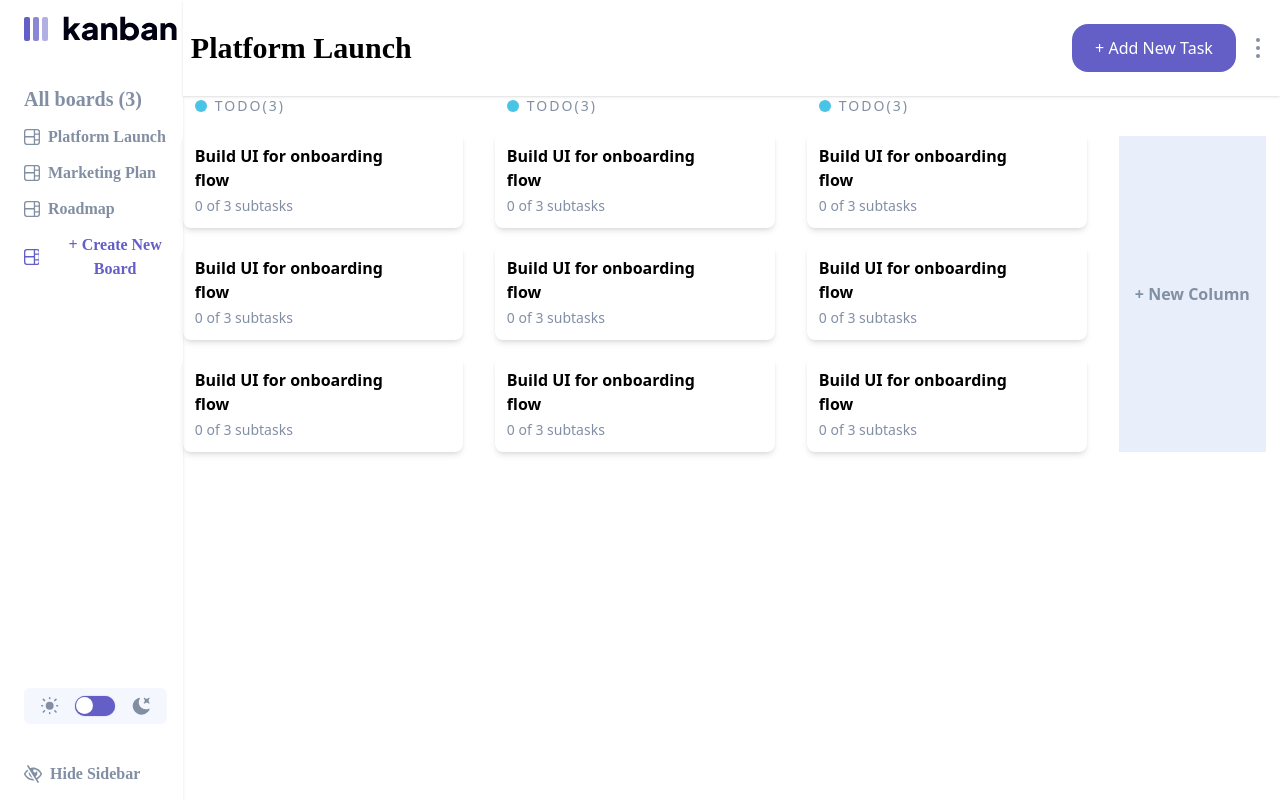
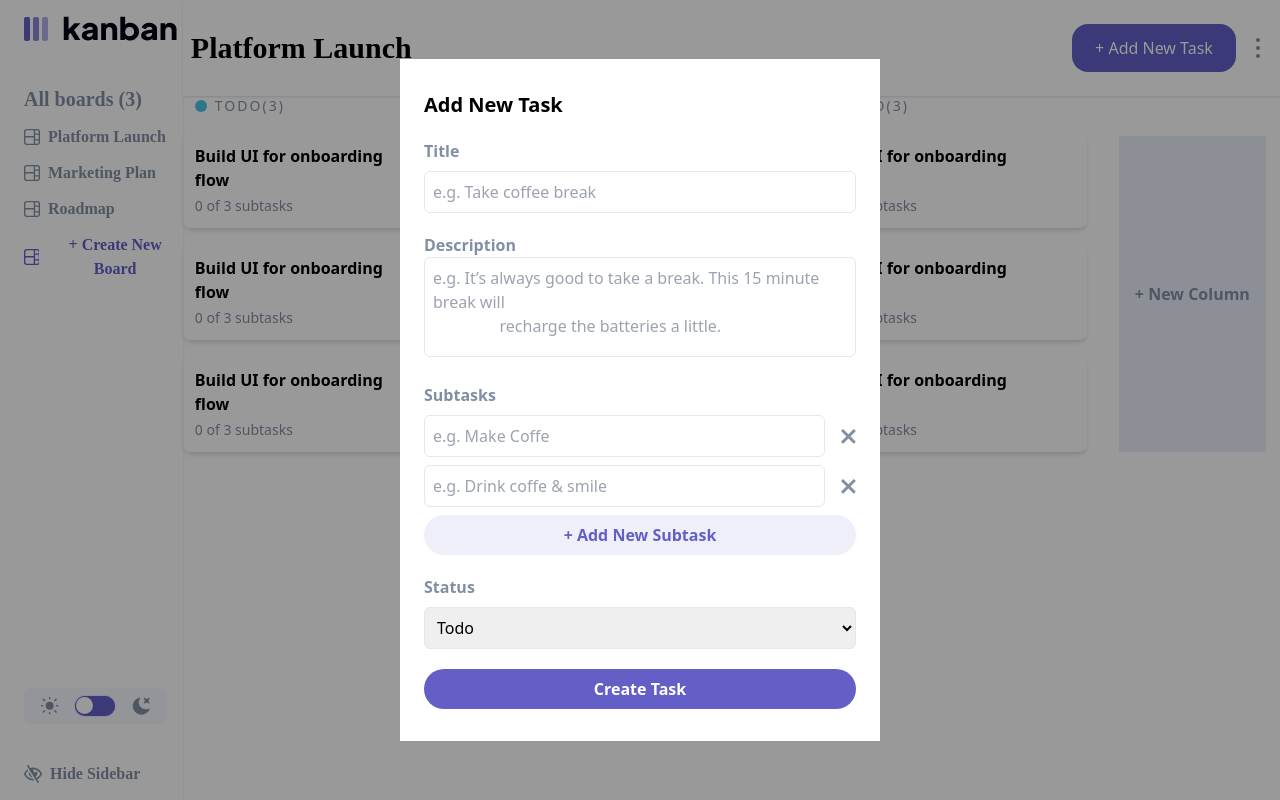
Before and after one commit to ChekeGT/Kanban-task-mangament-app, a React (Vite) app: page / in a window 1280 px wide. Both pictures are taken after a click on the button "+ Add New Task". Built offline with nearby package versions, Linux system fonts and the light colour scheme; a web font is replaced by a local one.

Commit message:
Added implementation to show the add task pop up

```diff
--- a/src/components/BoardBar/AddNewTaskButton.jsx
+++ b/src/components/BoardBar/AddNewTaskButton.jsx
@@ -1,7 +1,37 @@
+import { useState } from "react"
+
+// Components
+import PopUpContainer from "../PopUps/PopUpContainer"
+import AddTask from '../PopUps/AddTask'
+
 export default function AddNewTaskButton(){
-    return (
-        <button className=" bg-mainPurple text-white p-2 rounded-2xl h-[48px] w-[164px] text-center">
-            + Add New Task
-        </button>
-    )
+
+    let [showPopUp, setShowPopUp ] = useState(false)
+
+    const handleShowPopUp = () => {
+        setShowPopUp(true)
+    }
+
+    const deletePopUp = () => {
+        setShowPopUp(false)
+    }
+
+    if (showPopUp){
+        return (
+            <>
+                <PopUpContainer autoDestructionFunction={deletePopUp}>
+                    <AddTask/>
+                </PopUpContainer>
+                <button className=" bg-mainPurple text-white p-2 rounded-2xl h-[48px] w-[164px] text-center">
+                    + Add New Task
+                </button>
+            </>
+        )
+    }else{
+        return (
+            <button onClick={handleShowPopUp} className=" bg-mainPurple text-white p-2 rounded-2xl h-[48px] w-[164px] text-center">
+                + Add New Task
+            </button>
+        )
+    }
 }
```
